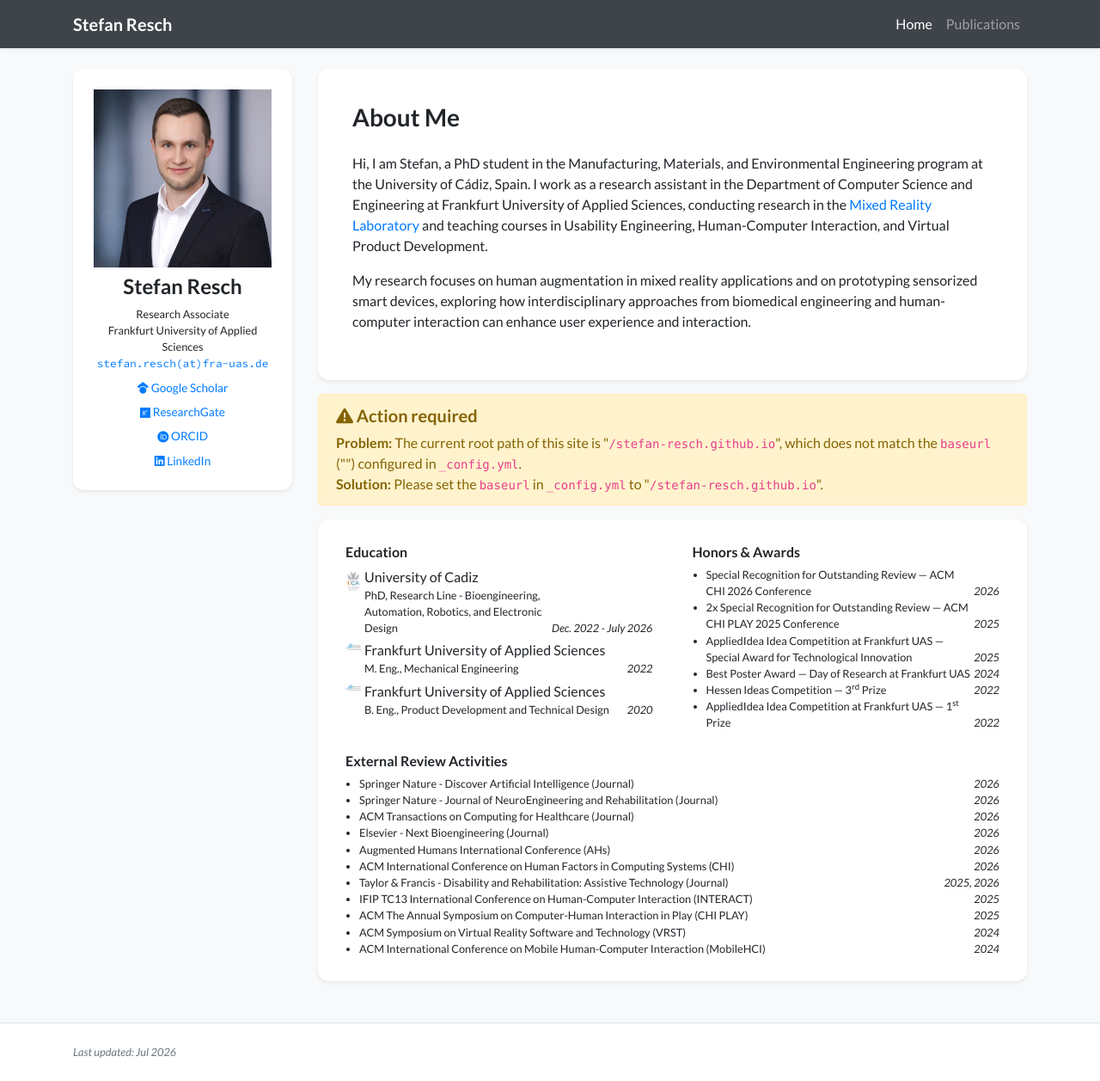
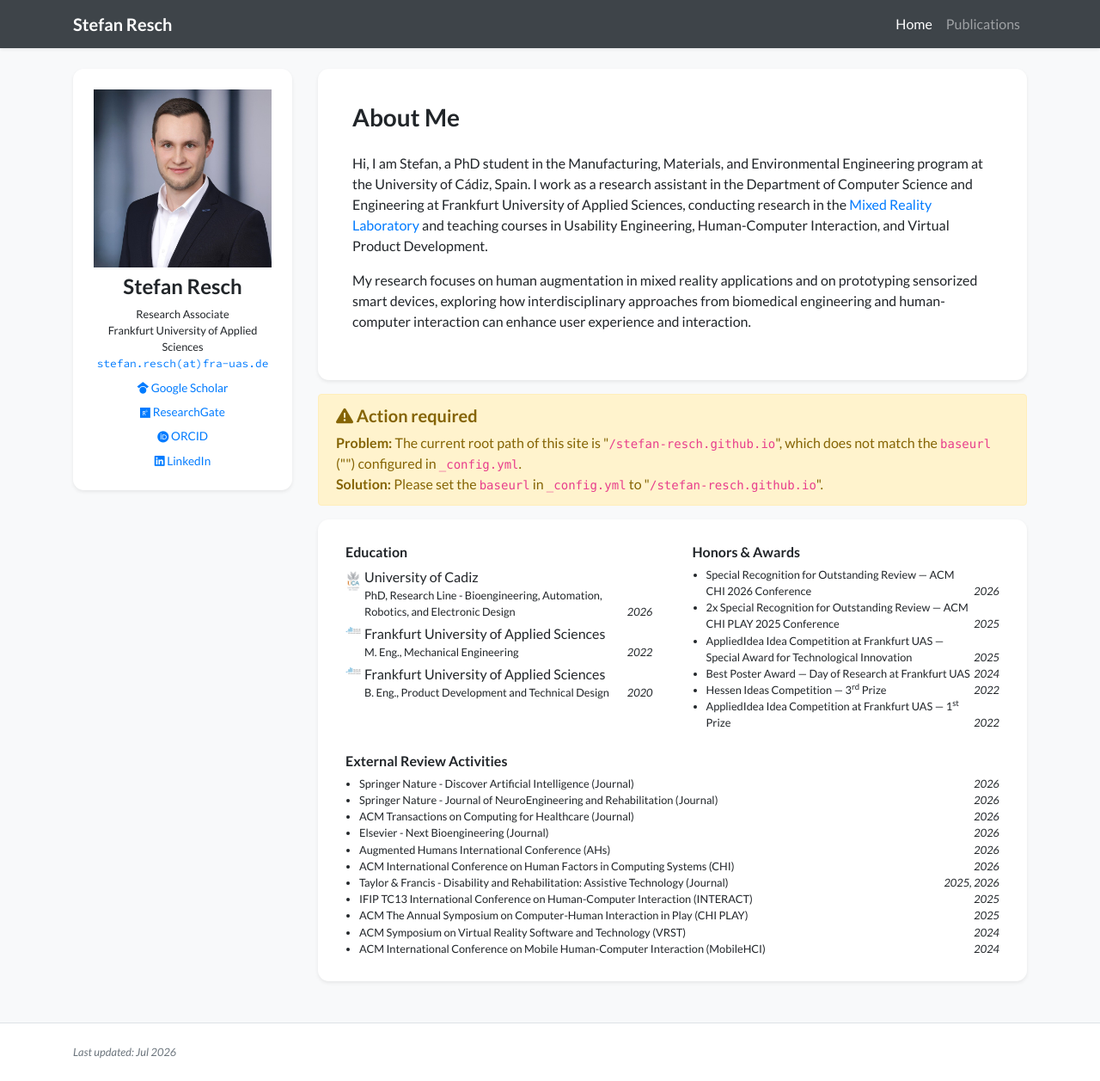
Before and after one commit to Stefan-Resch/stefan-resch.github.io, a Jekyll site: the page built from index.html, in a window 1280 px wide and 1257 px high. Shown: the whole window at 86% size. Built offline with Jekyll 4.4.1, drawn with Linux system fonts in a browser that asks for light colours; nearby versions of some CDN libraries; a style sheet for code colours, icons or effects is not loaded.

Commit message:
Update profile.yml

```diff
--- a/_data/profile.yml
+++ b/_data/profile.yml
@@ -37,7 +37,7 @@ education:
 - name: University of Cadiz
   logo: /assets/images/badges/UCA.png
   position: PhD, Research Line - Bioengineering, Automation, Robotics, and Electronic Design
-  date: Dec. 2022 - July 2026
+  date: 2026
 - name: Frankfurt University of Applied Sciences
   logo: /assets/images/badges/FRA-UAS.png
   position: M. Eng., Mechanical Engineering
```
